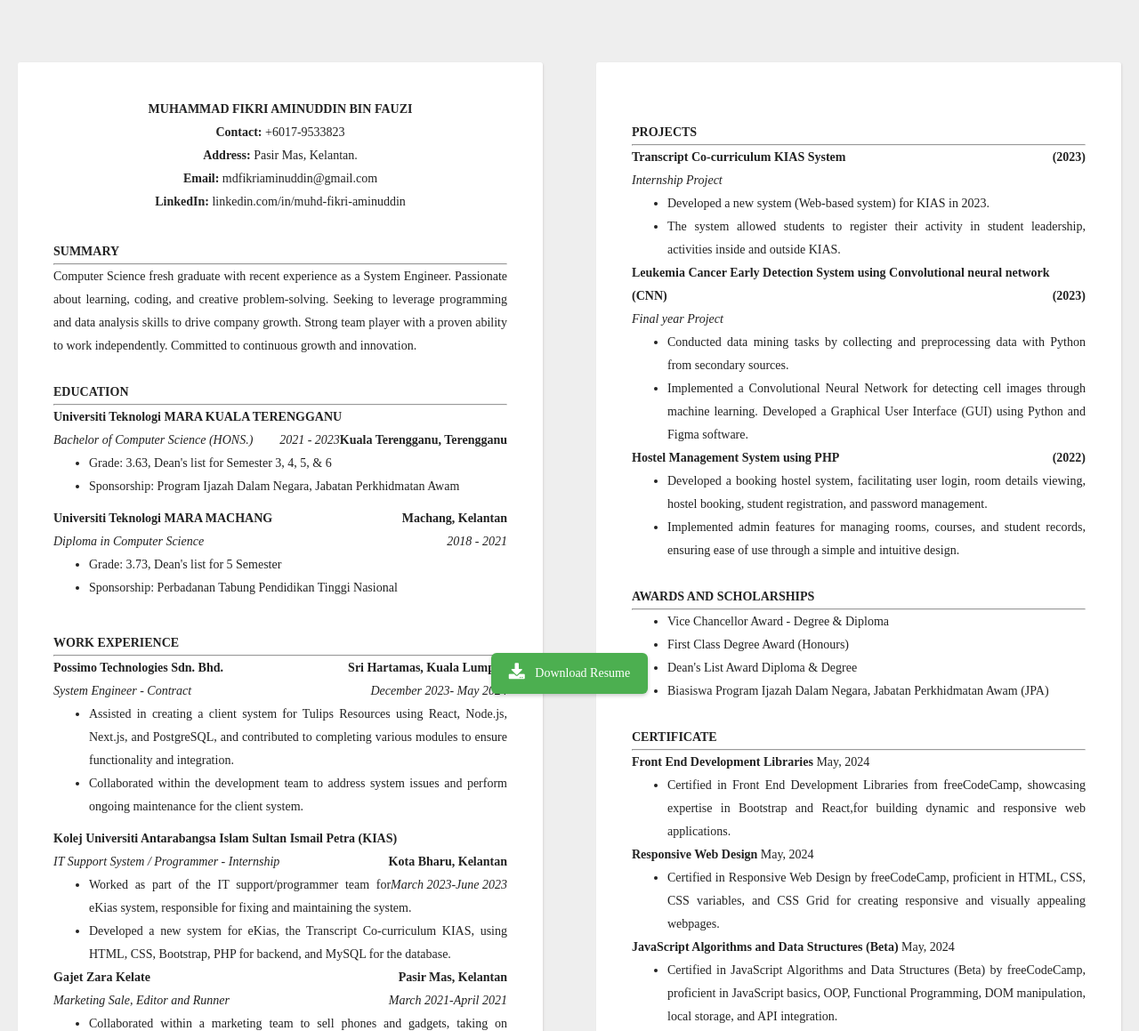
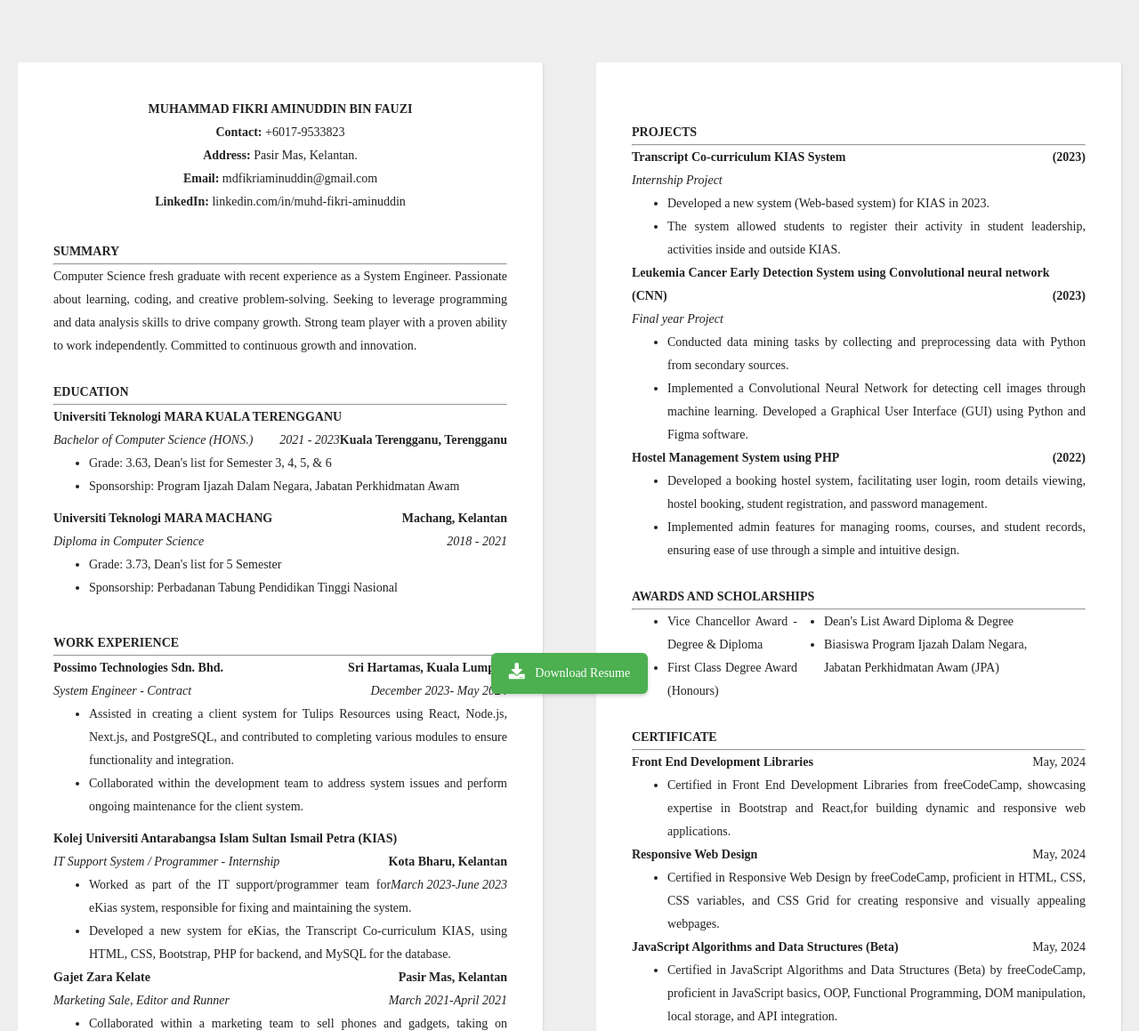
Before and after one commit to FikriAminuddin/my-resume, a plain HTML site: page index.html in a window 1280 px wide. Shown: the top 1159 px of the page at 89% size. Drawn offline with Linux system fonts and the light colour scheme.

Commit message:
update design

```diff
--- a/index.html
+++ b/index.html
@@ -268,16 +268,19 @@
   <strong>AWARDS AND SCHOLARSHIPS</strong>
   <hr>
 
-<div class="project1">
+  <div class="awards">
+    <ul class="list-awards">
+      <li>Vice Chancellor Award - Degree & Diploma</li>
+      <li>First Class Degree Award (Honours)</li>
+    </ul>
+    <ul class="list-awards1">
+        <li>Dean's List Award Diploma & Degree</li>
+        <li>Biasiswa Program Ijazah Dalam Negara, Jabatan Perkhidmatan Awam (JPA)</li>
+    </ul>
 
-<ul class="list-awards">
-  <li>Vice Chancellor Award - Degree & Diploma</li>
-  <li>First Class Degree Award (Honours)</li>
-  <li>Dean's List Award Diploma & Degree</li>
-  <li>Biasiswa Program Ijazah Dalam Negara, Jabatan
-    Perkhidmatan Awam (JPA)</li>
-</ul>
 </div>
+
+
 </div>
 
 
--- a/styles.css
+++ b/styles.css
@@ -218,6 +218,13 @@ body {
 
 }
 
+.container-cert .yearc1,
+.container-cert .yearc2,
+.container-cert .yearc3 {
+  float: right;
+  text-align: right;
+}
+
 .list,
 .list-work,
 .list-project,
@@ -227,6 +234,27 @@ body {
 .list-ref {
   padding-left: 40px;
   text-align: justify;
+}
+
+.awards {
+  display: flex;
+  justify-content: space-between;
+}
+
+.list-awards1 {
+  list-style-type: disc;
+  padding: 0;
+  margin: 0;
+  margin-right: 10px;
+}
+
+.list-awards li, .list-awards1 li {
+  margin-right: 10px;
+}
+
+.list-awards1 {
+  list-style-type: disc;
+  padding: 0 20px;
 }
 
 .download-button-container {
```
